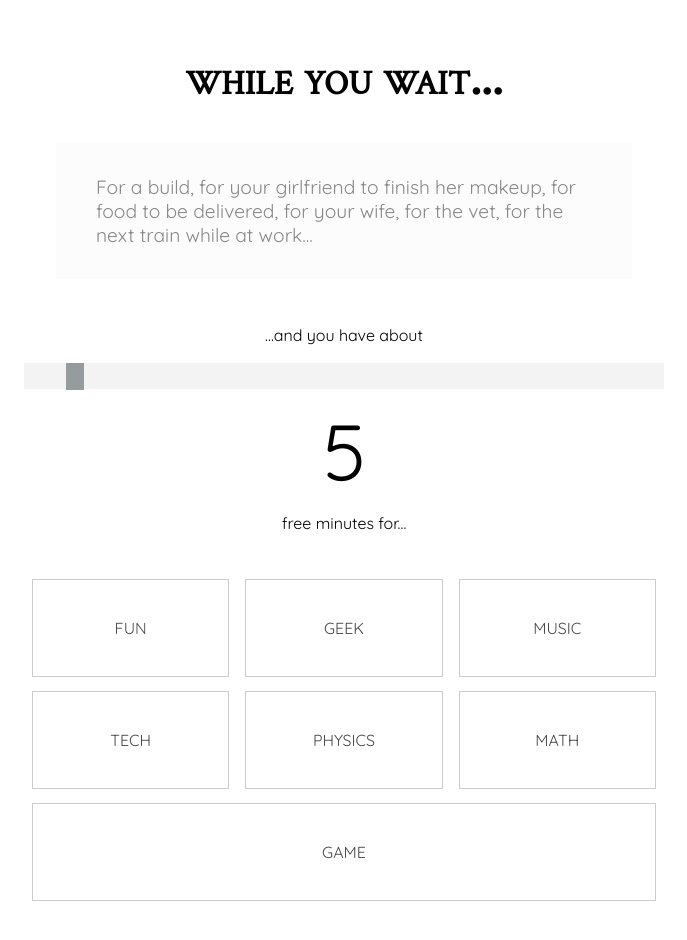
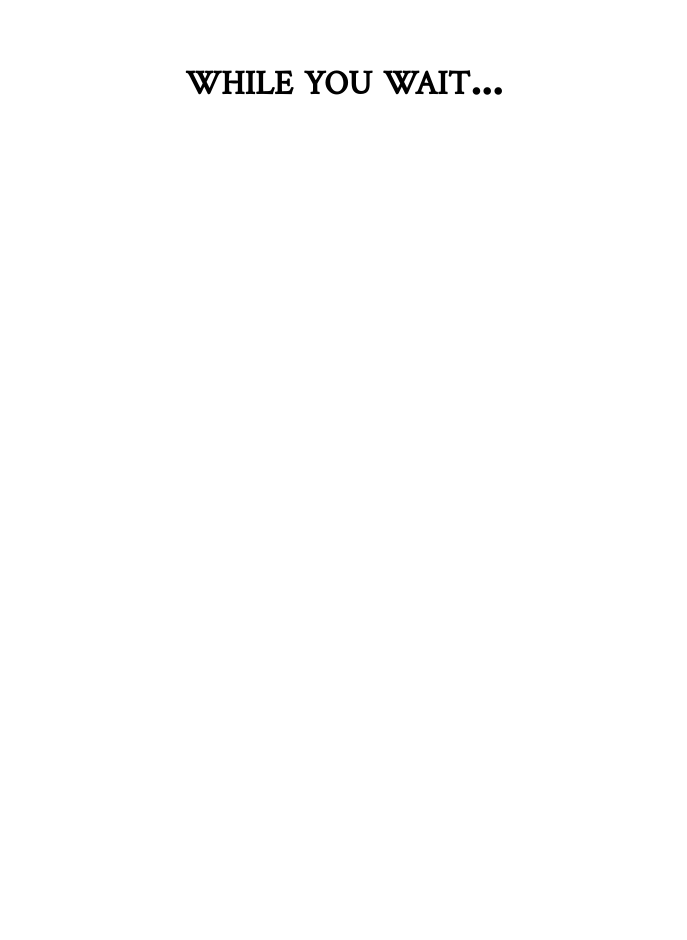
Before and after one commit to ksgy/whileuw8, a React (Create React App) app: page / in a window 1280 px wide. Shown: the top 940 px of the page, without its empty margins (296-983 px from the left). After the commit the page ends 800 px from the top, so only its background shows below. Built offline with nearby package versions, Linux system fonts and the light colour scheme.

Commit message:
Remove app, TBC

```diff
--- a/src/App.js
+++ b/src/App.js
@@ -147,46 +147,6 @@ class App extends Component {
     return (
       <div>
         <h1>while you wait...</h1>
-        <form>
-          <aside className="description">
-            For a build,
-            for your girlfriend to finish her makeup,
-            for food to be delivered,
-            for your wife,
-            for the vet,
-            for the next train while at work...
-          </aside>
-          <p className="freeminutes">...and you have about <span>
-            <input className="slider" type="range" min="1" max="60" value={this.state.timewehave} onChange={this.handleTimeChange} step="1" />
-          </span><br /><span className="timewehave">{this.state.timewehave}</span> <br />free minutes for...</p>
-          {/*<input type="text" value={this.state.value} onChange={this.handleChange} />*/}
-
-          {!this.state.loading && !this.state.error ? (<ul className="type">
-            <li><input id="typeCheckBox1" type="checkbox" value="funny videos" onChange={this.handleChange} /> <label htmlFor="typeCheckBox1">fun</label></li>
-            <li><input id="typeCheckBox2" type="checkbox" value="geek news" onChange={this.handleChange} /> <label htmlFor="typeCheckBox2">geek</label></li>
-            <li><input id="typeCheckBox3" type="checkbox" value="random music" onChange={this.handleChange} /> <label htmlFor="typeCheckBox3">music</label></li>
-            <li><input id="typeCheckBox4" type="checkbox" value="tech news" onChange={this.handleChange} /> <label htmlFor="typeCheckBox4">tech</label></li>
-            <li><input id="typeCheckBox5" type="checkbox" value="physics lessons" onChange={this.handleChange} /> <label htmlFor="typeCheckBox5">physics</label></li>
-            <li><input id="typeCheckBox6" type="checkbox" value="math lessons" onChange={this.handleChange} /> <label htmlFor="typeCheckBox6">math</label></li>
-            <li><input id="typeCheckBox7" type="checkbox" value="live streaming" onChange={this.handleChange} /> <label htmlFor="typeCheckBox7">game</label></li>
-          </ul>) : ''}
-          {this.state.loading ? <div className="loader"><div className="ball-scale-ripple"><div></div></div></div> : ''}
-
-          <ul className="results">
-            {this.state.results && this.state.results.map(function(listValue, index){
-              return <li key={index}>{listValue}</li>;
-            })}
-
-            {this.state.results && this.state.results.length === 0 && this.state.retries > MAX_RETRIES ? <li className="noluck">Sorry, no luck <span>😢</span> &nbsp;Please, try again <span>👆</span></li>: ''}
-              {this.state.error && <li id="video">
-                  <iframe width="100%" height="400" src="https://www.youtube.com/embed/oHg5SJYRHA0?controls=0&autoplay=1"
-                          frameBorder="0"
-                          allow="accelerometer; autoplay; clipboard-write; encrypted-media; gyroscope; picture-in-picture"
-                          allowFullScreen></iframe>
-              </li>}
-          </ul>
-
-        </form>
       </div>
     );
   }
```
Also changed, not shown: 5 other files (tests, documents, lock files or other folders).
